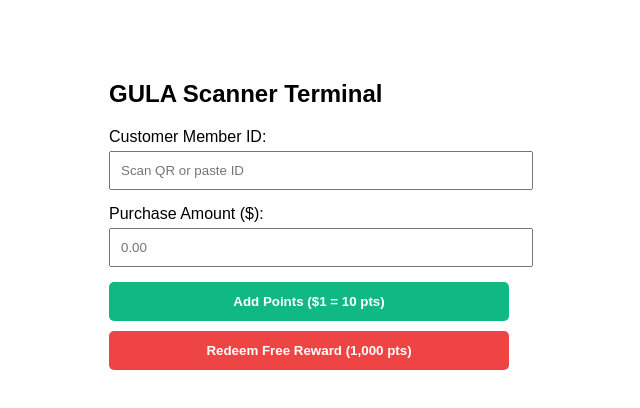
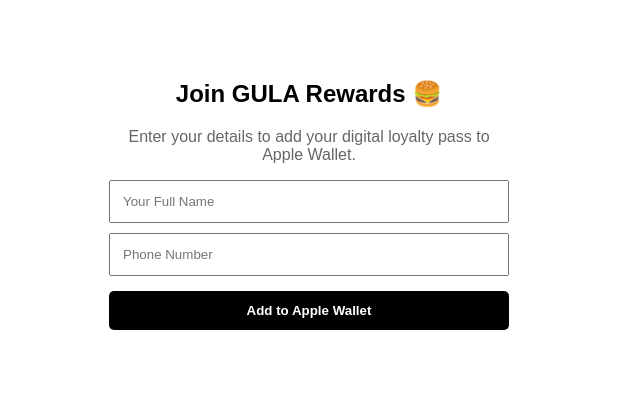
Before and after one commit to jtru12249-hue/gula-scanner, a Next.js app: page / in a window 1280 px wide. Shown: the top 408 px of the page, without its empty margins (331-971 px from the left). Built offline with nearby package versions, Linux system fonts and the light colour scheme.

Commit message:
Update page.tsx

```diff
--- a/app/page.tsx
+++ b/app/page.tsx
@@ -1,46 +1,33 @@
 'use client';
 import { useState } from 'react';
 
-export default function Home() {
-  const [memberId, setMemberId] = useState('');
-  const [amount, setAmount] = useState('');
-  const [message, setMessage] = useState('');
+export default function JoinPage() {
+  const [name, setName] = useState('');
+  const [phone, setPhone] = useState('');
   const [loading, setLoading] = useState(false);
 
-  const handleUpdatePoints = async (action) => {
-    if (!memberId) {
-      alert('Please enter or scan a Member ID');
-      return;
-    }
-
+  const handleSubmit = async (e) => {
+    e.preventDefault();
     setLoading(true);
-    setMessage('');
 
     try {
-      const res = await fetch('/api/add-points', {
+      const res = await fetch('/api/create-member', {
         method: 'POST',
         headers: { 'Content-Type': 'application/json' },
-        body: JSON.stringify({
-          memberId,
-          spendAmount: action === 'ADD' ? parseFloat(amount) : undefined,
-          action
-        })
+        body: JSON.stringify({ name, phone })
       });
 
       const data = await res.json();
 
       if (!res.ok) {
-        throw new Error(data.error || 'Failed to update points');
+        throw new Error(data.error || 'Failed to create pass');
       }
 
-      if (action === 'REDEEM') {
-        setMessage(`Success! Redeemed reward. New Balance: ${data.newBalance} pts`);
-      } else {
-        setMessage(`Success! Added ${data.pointsEarned} pts. New Balance: ${data.newBalance} pts`);
+      if (data.passUrl) {
+        window.location.href = data.passUrl;
       }
-      setAmount('');
     } catch (err) {
-      setMessage(`Error: ${err.message}`);
+      alert(`Error creating pass: ${err.message}`);
     } finally {
       setLoading(false);
     }
@@ -48,47 +35,34 @@
 
   return (
     <main style={{ maxWidth: '400px', margin: '40px auto', padding: '20px', fontFamily: 'sans-serif' }}>
-      <h2>GULA Scanner Terminal</h2>
+      <h2 style={{ textAlign: 'center' }}>Join GULA Rewards 🍔</h2>
+      <p style={{ textAlign: 'center', color: '#666' }}>Enter your details to add your digital loyalty pass to Apple Wallet.</p>
 
-      <div style={{ marginBottom: '15px' }}>
-        <label>Customer Member ID:</label>
+      <form onSubmit={handleSubmit}>
         <input
           type="text"
-          value={memberId}
-          onChange={(e) => setMemberId(e.target.value)}
-          placeholder="Scan QR or paste ID"
-          style={{ width: '100%', padding: '10px', marginTop: '5px' }}
+          value={name}
+          onChange={(e) => setName(e.target.value)}
+          placeholder="Your Full Name"
+          required
+          style={{ width: '100%', padding: '12px', marginBottom: '10px', boxSizing: 'border-box' }}
         />
-      </div>
-
-      <div style={{ marginBottom: '15px' }}>
-        <label>Purchase Amount ($):</label>
         <input
-          type="number"
-          value={amount}
-          onChange={(e) => setAmount(e.target.value)}
-          placeholder="0.00"
-          style={{ width: '100%', padding: '10px', marginTop: '5px' }}
+          type="tel"
+          value={phone}
+          onChange={(e) => setPhone(e.target.value)}
+          placeholder="Phone Number"
+          required
+          style={{ width: '100%', padding: '12px', marginBottom: '15px', boxSizing: 'border-box' }}
         />
-      </div>
-
-      <button
-        onClick={() => handleUpdatePoints('ADD')}
-        disabled={loading}
-        style={{ width: '100%', padding: '12px', backgroundColor: '#10b981', color: '#fff', border: 'none', borderRadius: '5px', fontWeight: 'bold', marginBottom: '10px' }}
-      >
-        {loading ? 'Processing...' : 'Add Points ($1 = 10 pts)'}
-      </button>
-
-      <button
-        onClick={() => handleUpdatePoints('REDEEM')}
-        disabled={loading}
-        style={{ width: '100%', padding: '12px', backgroundColor: '#ef4444', color: '#fff', border: 'none', borderRadius: '5px', fontWeight: 'bold' }}
-      >
-        {loading ? 'Processing...' : 'Redeem Free Reward (1,000 pts)'}
-      </button>
-
-      {message && <p style={{ marginTop: '20px', fontWeight: 'bold', textAlign: 'center' }}>{message}</p>}
+        <button
+          type="submit"
+          disabled={loading}
+          style={{ width: '100%', padding: '12px', backgroundColor: '#000', color: '#fff', border: 'none', borderRadius: '5px', fontWeight: 'bold' }}
+        >
+          {loading ? 'Creating Pass...' : 'Add to Apple Wallet'}
+        </button>
+      </form>
     </main>
   );
 }
```
